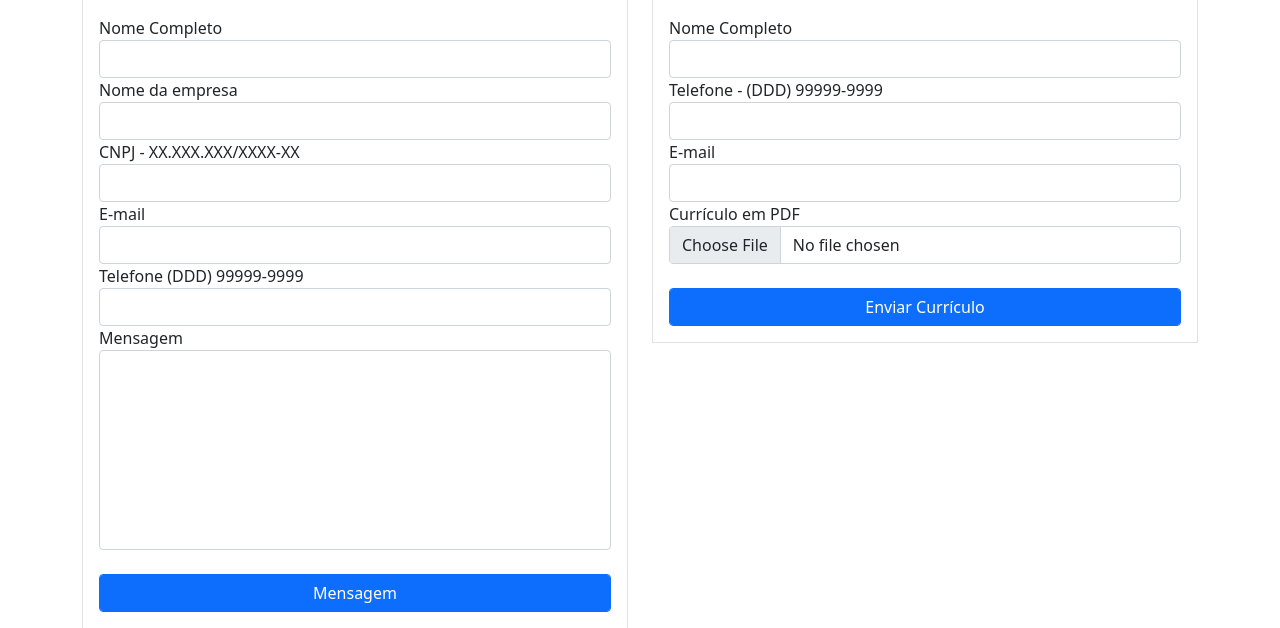
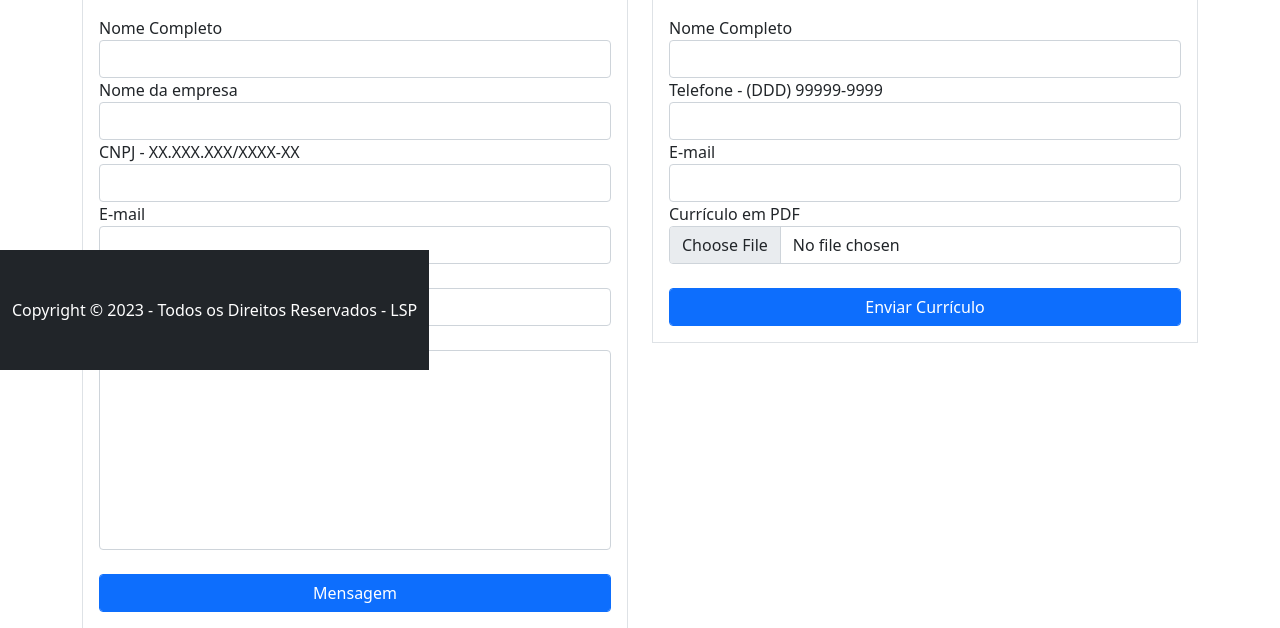
Before and after one commit to Lucaspaz21/foxdistribuidora, a Flask app: page /trabalheconosco in a window 1280 px wide. Shown: the part 430-1058 px from the top of the page. Run offline with Flask 3, Linux system fonts and the light colour scheme; some libraries are stand-ins or nearby versions.

Commit message:
Update trabalheconosco.html

```diff
--- a/foxdistribuidora/templates/trabalheconosco.html
+++ b/foxdistribuidora/templates/trabalheconosco.html
@@ -155,9 +155,11 @@
 
 <!-- Footer-->
 <div class="mt-5">
-    <footer class="py-5 bg-dark">
-    <div class="container"><p class="m-0 text-center text-white">Copyright &copy; 2023 - Todos os Direitos Reservados - LSP</p></div>
-    </footer>
+<footer class="py-5 bg-dark" style="position: fixed; bottom: 0;">
+    <div class="container">
+        <p class="m-0 text-center text-white">Copyright &copy; 2023 - Todos os Direitos Reservados - LSP</p>
+    </div>
+</footer>
     <!-- Bootstrap core JS-->
     <script src="https://cdn.jsdelivr.net/npm/bootstrap@5.2.3/dist/js/bootstrap.bundle.min.js"></script>
     <!-- Core theme JS-->
```
